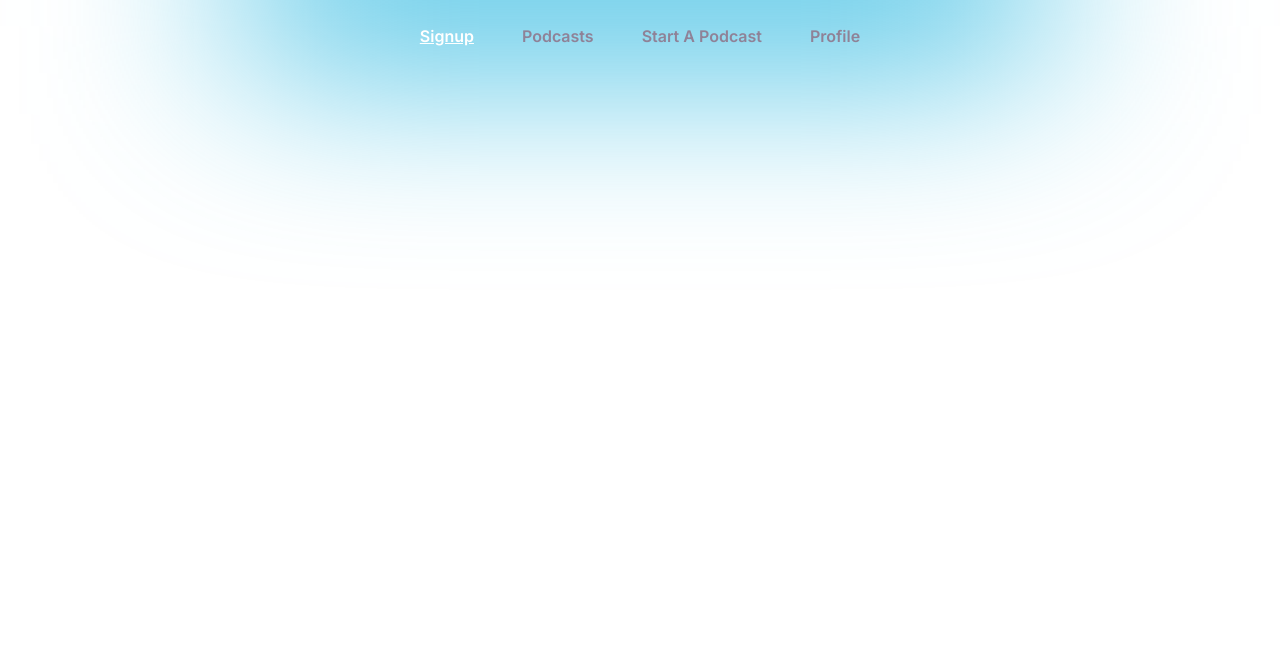
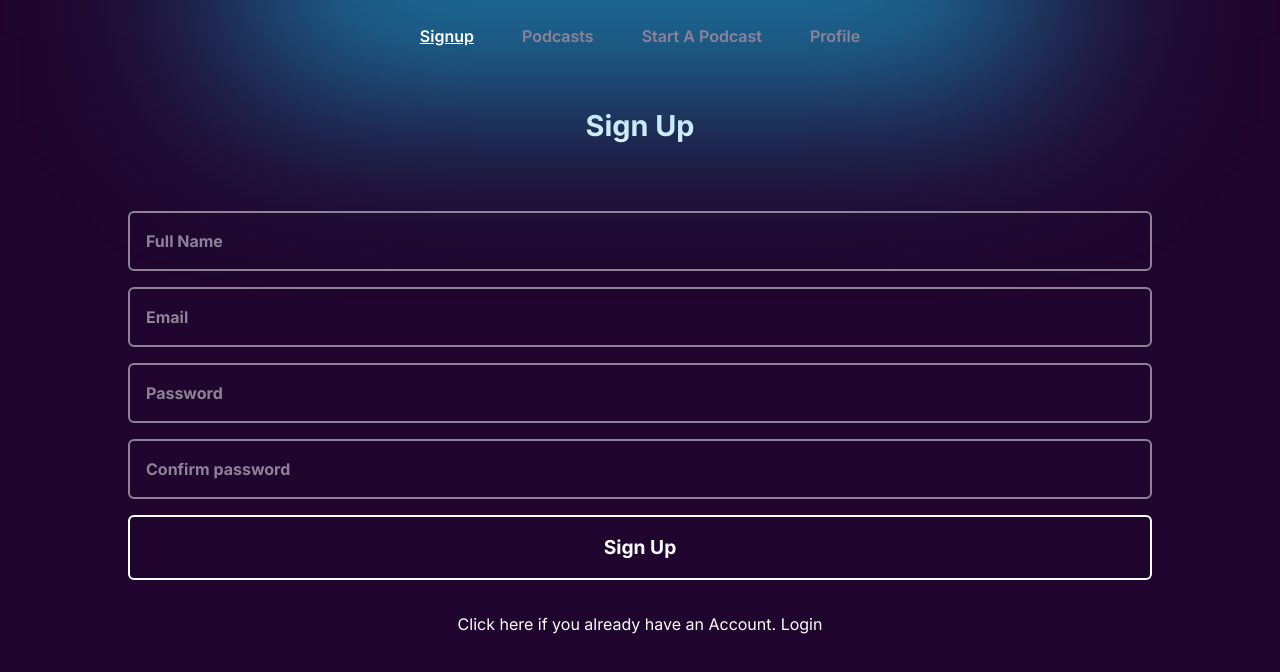
Before and after one commit to vinuman/Podcast-App, a React (Create React App) app: page / in a window 1280 px wide. Shown: the top 672 px of the page. Built offline with nearby package versions, Linux system fonts and the light colour scheme.

Commit message:
sign up page

```diff
--- a/src/App.js
+++ b/src/App.js
@@ -4,7 +4,7 @@ import SignUp from "./pages/SignUp";
 
 function App() {
   return (
-    <div className="App font-inter">
+    <div className="App font-inter bg-theme w-[100vw] h-[100vh]">
       <Routes>
         <Route path="/" element={<SignUp />}></Route>
       </Routes>
--- /dev/null
+++ b/src/components/Button.js
@@ -0,0 +1,13 @@
+import React from "react";
+
+const Button = ({ text, onClick, className }) => {
+  return (
+    <>
+      <button className={`${className}`} onClick={onClick}>
+        {text}
+      </button>
+    </>
+  );
+};
+
+export default Button;
--- a/src/components/Header.js
+++ b/src/components/Header.js
@@ -8,10 +8,10 @@ const Header = () => {
   return (
     <>
       <div className="flex justify-center items-center p-[1.5rem]">
-        <div className="absolute w-[800px] h-[150px] mx-auto border -z-10 bg-blue blur-[100px] top-[-100px]"></div>
-        <div className="flex justify-center gap-[3rem] font-semibold text-[#8f8297]">
+        <div className="absolute w-[800px] h-[150px] mx-auto bg-blue blur-[100px] top-[-90px]"></div>
+        <div className="flex justify-center gap-[3rem] font-semibold text-[#8f8297] bg-theme">
           <Link
-            className={`hover:text-white transition-all duration-300 ${
+            className={`hover:text-white transition-all duration-300 z-10 ${
               isActive === "/" ? "underline text-white" : ""
             }`}
             to="/"
@@ -19,7 +19,7 @@ const Header = () => {
             Signup
           </Link>
           <Link
-            className={`hover:text-white transition-all duration-300 ${
+            className={`hover:text-white transition-all duration-300 z-10 ${
               isActive === "/podcasts" ? "underline text-white" : ""
             }`}
             to="/podcasts"
@@ -27,7 +27,7 @@ const Header = () => {
             Podcasts
           </Link>
           <Link
-            className={`hover:text-white transition-all duration-300 ${
+            className={`hover:text-white transition-all duration-300 z-10 ${
               isActive === "/start-a-podcast" ? "underline text-white" : ""
             }`}
             to="/start-a-podcast"
@@ -35,7 +35,7 @@ const Header = () => {
             Start A Podcast
           </Link>
           <Link
-            className={`hover:text-white transition-all duration-300 ${
+            className={`hover:text-white transition-all duration-300 z-10 ${
               isActive === "/profile" ? "underline text-white" : ""
             }`}
             to="/profile"
--- /dev/null
+++ b/src/components/Input.js
@@ -0,0 +1,18 @@
+import React from "react";
+
+const Input = ({ type, state, setState, placeholder, required, className }) => {
+  return (
+    <>
+      <input
+        type={type}
+        value={state}
+        onChange={(e) => setState(e.target.value)}
+        placeholder={placeholder}
+        required={required}
+        className={`${className}`}
+      ></input>
+    </>
+  );
+};
+
+export default Input;
--- /dev/null
+++ b/src/components/LoginForm.js
@@ -0,0 +1,45 @@
+import React from "react";
+import { useState } from "react";
+import Input from "./Input";
+import Button from "./Button";
+
+const LoginForm = () => {
+  const [email, setEmail] = useState("");
+  const [password, setPassword] = useState("");
+
+  const handleLogin = () => {
+    console.log("Login");
+  };
+  return (
+    <>
+      <div className="w-[80%] block mx-auto mt-[4rem]">
+        <Input
+          state={email}
+          setState={setEmail}
+          type="text"
+          value={email}
+          required={true}
+          placeholder="Email"
+          className=" bg-theme text-white border-2 border-solid border-[#8f8297] rounded-md p-4 text-[1rem] w-[100%] font-bold focus:outline-none focus:border-white placeholder:text-[#8f8297] mb-4"
+        />
+        <Input
+          state={password}
+          setState={setPassword}
+          type="password"
+          value={password}
+          required={true}
+          placeholder="Password"
+          className=" bg-theme text-white border-2 border-solid border-[#8f8297] rounded-md p-4 text-[1rem] w-[100%] font-bold focus:outline-none focus:border-white placeholder:text-[#8f8297] mb-4"
+        />
+
+        <Button
+          className="text-center text-[1.2rem] font-bold border-2 border-solid border-white p-4 rounded-md text-white w-[100%] mx-auto hover:bg-white hover:text-theme transition-all duration-300"
+          onClick={handleLogin}
+          text="Login"
+        />
+      </div>
+    </>
+  );
+};
+
+export default LoginForm;
--- /dev/null
+++ b/src/components/SignUpForm.js
@@ -0,0 +1,65 @@
+import React from "react";
+import Input from "./Input";
+import Button from "./Button";
+import { useState } from "react";
+
+const SignUpForm = () => {
+  const [fullName, setFullName] = useState("");
+  const [email, setEmail] = useState("");
+  const [password, setPassword] = useState("");
+  const [confirmPassword, setConfirmPassword] = useState("");
+
+  const handleSignUp = () => {
+    console.log("sign up");
+  };
+
+  return (
+    <>
+      <div className="w-[80%] block mx-auto mt-[4rem]">
+        <Input
+          state={fullName}
+          setState={setFullName}
+          type="text"
+          value={fullName}
+          required={true}
+          placeholder="Full Name"
+          className=" bg-theme text-white border-2 border-solid border-[#8f8297] rounded-md p-4 text-[1rem] w-[100%] font-bold focus:outline-none focus:border-white placeholder:text-[#8f8297] mb-4"
+        />
+        <Input
+          state={email}
+          setState={setEmail}
+          type="text"
+          value={email}
+          required={true}
+          placeholder="Email"
+          className=" bg-theme text-white border-2 border-solid border-[#8f8297] rounded-md p-4 text-[1rem] w-[100%] font-bold focus:outline-none focus:border-white placeholder:text-[#8f8297] mb-4"
+        />
+        <Input
+          state={password}
+          setState={setPassword}
+          type="password"
+          value={password}
+          required={true}
+          placeholder="Password"
+          className=" bg-theme text-white border-2 border-solid border-[#8f8297] rounded-md p-4 text-[1rem] w-[100%] font-bold focus:outline-none focus:border-white placeholder:text-[#8f8297] mb-4"
+        />
+        <Input
+          state={confirmPassword}
+          setState={setConfirmPassword}
+          type="password"
+          value={confirmPassword}
+          required={true}
+          placeholder="Confirm password"
+          className=" bg-theme text-white border-2 border-solid border-[#8f8297] rounded-md p-4 text-[1rem] w-[100%] font-bold focus:outline-none focus:border-white placeholder:text-[#8f8297] mb-4"
+        />
+        <Button
+          className="text-center text-[1.2rem] font-bold border-2 border-solid border-white p-4 rounded-md text-white w-[100%] mx-auto hover:bg-white hover:text-theme transition-all duration-300"
+          onClick={handleSignUp}
+          text="Sign Up"
+        />
+      </div>
+    </>
+  );
+};
+
+export default SignUpForm;
--- a/src/pages/SignUp.js
+++ b/src/pages/SignUp.js
@@ -1,11 +1,39 @@
-import React from "react";
+import React, { useState } from "react";
 import Header from "../components/Header";
+import SignUpForm from "../components/SignUpForm";
+import LoginForm from "../components/LoginForm";
 
 const SignUp = () => {
+  const [flag, setFlag] = useState(false);
   return (
     <>
       <div>
         <Header />
+        {!flag ? (
+          <h1 className="text-[1.8rem] font-bold text-white text-center my-[2rem]">
+            Sign Up
+          </h1>
+        ) : (
+          <h1 className="text-[1.8rem] font-bold text-white text-center my-[2rem]">
+            Login
+          </h1>
+        )}
+        {!flag ? <SignUpForm /> : <LoginForm />}
+        {!flag ? (
+          <p
+            className="text-white mx-auto mt-8 cursor-pointer text-center"
+            onClick={() => setFlag(true)}
+          >
+            Click here if you already have an Account. Login
+          </p>
+        ) : (
+          <p
+            className="text-white mx-auto mt-8 cursor-pointer text-center"
+            onClick={() => setFlag(false)}
+          >
+            Click here if you do not have an account. Sign up
+          </p>
+        )}
       </div>
     </>
   );
```
